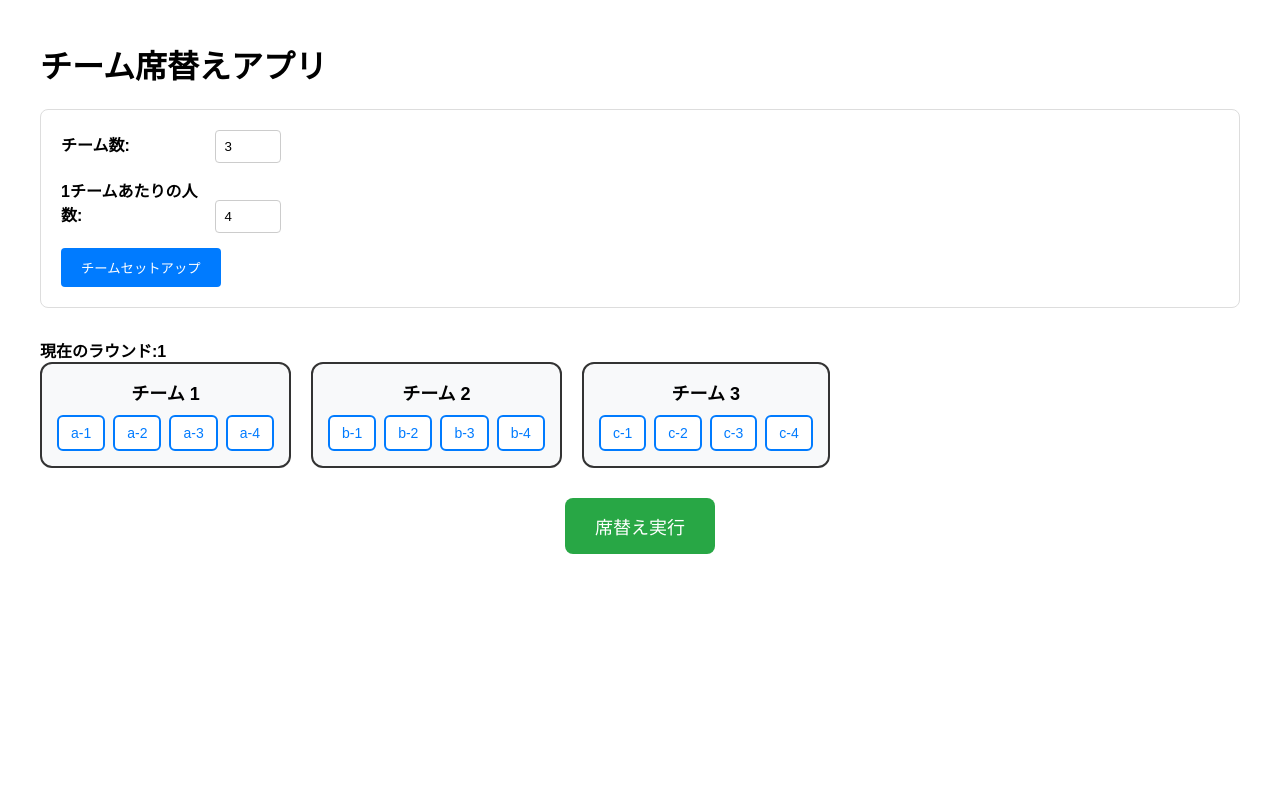
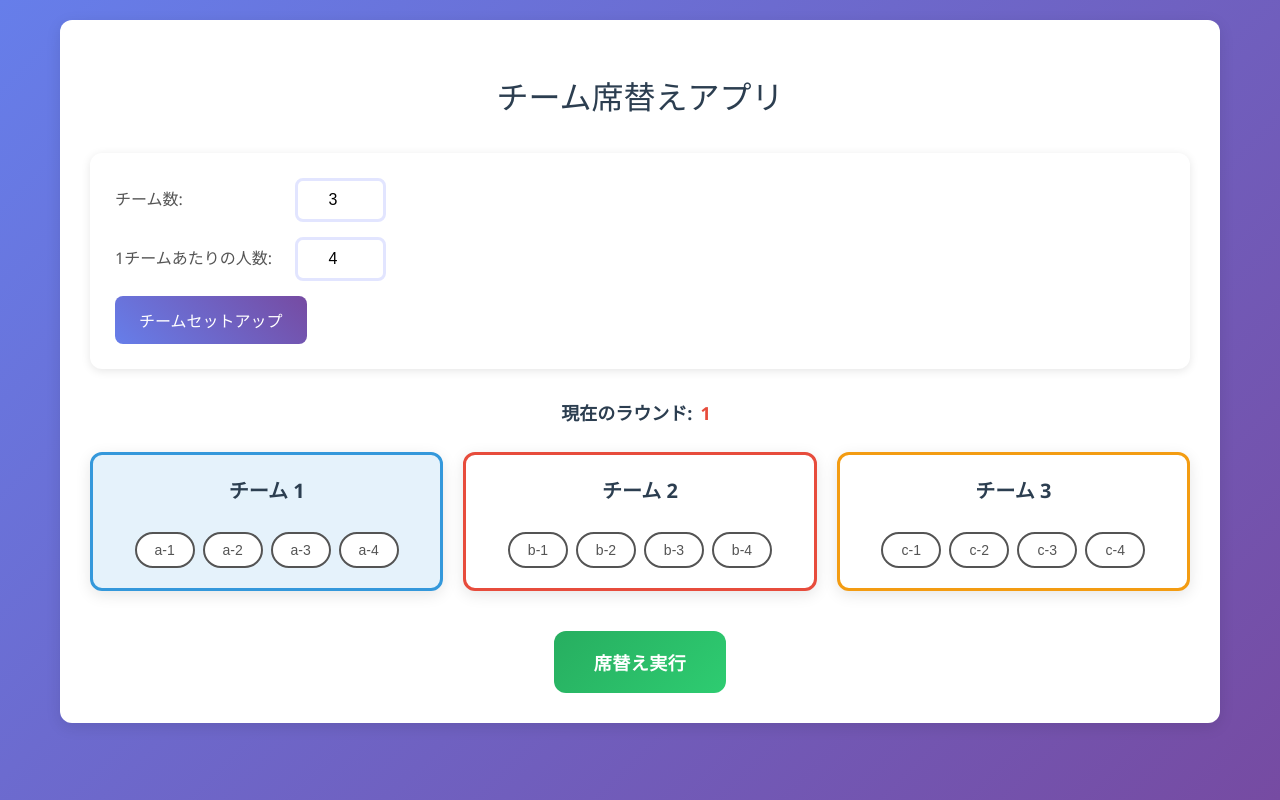
Before and after one commit to Mineyu-GH/team-shuffle-app, a plain HTML site: page index.html in a window 1280 px wide. Both pictures are taken after a click on the button "チームセットアップ". Drawn offline with Linux system fonts and the light colour scheme.

Commit message:
cssの調整

```diff
--- a/app.css
+++ b/app.css
@@ -1,101 +1,248 @@
+* {
+    box-sizing: border-box;
+}
+
+html, body {
+    margin: 0;
+    padding: 0;
+    height: 100%;
+    min-height: 100%;
+}
+
 body {
-    font-family: Arial, sans-serif;
+    font-family: 'Segoe UI', sans-serif;
     max-width: 1200px;
     margin: 0 auto;
     padding: 20px;
+    background: linear-gradient(135deg, #667eea 0%, #764ba2 100%);
+    line-height: 1.6;
 }
+
+h1 {
+    text-align: center;
+    color: #2c3e50;
+    margin-bottom: 30px;
+    font-weight: 300;
+}
+
+.container {
+    background: white;
+    padding: 30px;
+    border-radius: 12px;
+    box-shadow: 0 4px 15px rgba(0,0,0,0.1);
+    margin-bottom: 40px;
+}
+
+/* 入力セクション */
 .input-section {
+    background: white;
     margin-bottom: 30px;
-    padding: 20px;
-    border: 1px solid #ddd;
-    border-radius: 8px;
+    padding: 25px;
+    border-radius: 12px;
+    box-shadow: 0 2px 10px rgba(0,0,0,0.1);
 }
+
 .input-group {
+    display: flex;
+    align-items: center;
     margin-bottom: 15px;
 }
+
 label {
-    display: inline-block;
-    width: 150px;
-    font-weight: bold;
+    min-width: 180px;
+    font-weight: 500;
+    color: #555;
 }
+
 input {
-    padding: 8px;
-    margin-right: 10px;
-    border: 1px solid #ccc;
-    border-radius: 4px;
+    padding: 10px 15px;
+    border: 3px solid #e2e5ff;
+    border-radius: 8px;
+    font-size: 16px;
+    text-align: center;;
+    transition: border-color 0.3s;
+    margin-right: 15px;
 }
+
+input:focus {
+    outline: none;
+    border-color: #3498db;
+}
+
 button {
-    padding: 10px 20px;
-    background-color: #007bff;
+    padding: 12px 24px;
+    /* background: linear-gradient(135deg, #3498db, #2980b9); */
+    background: linear-gradient(45deg, #667eea, #764ba2);
     color: white;
     border: none;
-    border-radius: 4px;
+    border-radius: 8px;
     cursor: pointer;
+    font-size: 16px;
+    font-weight: 500;
+    transition: all 0.3s;
 }
+
 button:hover {
-    background-color: #0056b3;
+    transform: translateY(-2px);
+    box-shadow: 0 4px 12px rgba(52, 152, 219, 0.3);
 }
+
+button:active {
+    transform: translateY(0);
+}
+
+button:disabled {
+    background: #bdc3c7;
+    cursor: not-allowed;
+    transform: none;
+    box-shadow: none;
+}
+
+/* ラウンド表示 */
+.round-count {
+    text-align: center;
+    margin-bottom: 25px;
+    font-size: 18px;
+    color: #2c3e50;
+}
+
+#roundNumber {
+    color: #e74c3c;
+    font-weight: bold;
+    margin-left: 8px;
+}
+
+/* チームコンテナ */
 .teams-container {
-    display: flex;
-    flex-wrap: wrap;
+    display: grid;
+    grid-template-columns: repeat(auto-fit, minmax(250px, 1fr));
     gap: 20px;
     margin-bottom: 30px;
 }
+
 .team-box {
-    border: 2px solid #333;
+    background: white;
     border-radius: 12px;
-    padding: 15px;
-    background-color: #f8f9fa;
-    min-width: 200px;
+    padding: 20px;
+    box-shadow: 0 4px 15px rgba(0,0,0,0.1);
+    border: 3px solid #a7a7a7;
+    transition: transform 0.3s;
 }
+
+/* .team-box:hover {
+    transform: translateY(-3px);
+    box-shadow: 0 6px 20px rgba(0,0,0,0.15);
+} */
+
 .team-title {
-    font-size: 18px;
-    font-weight: bold;
-    margin-bottom: 10px;
+    font-size: 20px;
+    font-weight: 600;
+    margin-bottom: 15px;
     text-align: center;
+    color: #2c3e50;
+    padding-bottom: 10px;
+    /* border-bottom: 2px solid #b2babc; */
 }
+
 .member-buttons {
     display: flex;
     flex-wrap: wrap;
     gap: 8px;
+    justify-content: center;
 }
+
 .member-btn {
-    padding: 8px 12px;
-    border: 2px solid #007bff;
-    background-color: white;
-    color: #007bff;
-    border-radius: 6px;
+    padding: 8px 16px;
+    border: 2px solid #545454;
+    background: white;
+    color: #545454;
+    border-radius: 20px;
     cursor: pointer;
     font-size: 14px;
+    font-weight: 500;
     transition: all 0.3s;
+    min-width: 60px;
 }
+
 .member-btn:hover {
-    background-color: #007bff;
+    background: #545454;
     color: white;
+    transform: scale(1.05);
 }
+
 .member-btn.inactive {
-    background-color: #6c757d;
+    background: #95a5a6;
     color: white;
-    border-color: #6c757d;
-    opacity: 0.6;
+    border-color: #95a5a6;
+    opacity: 0.7;
 }
+
+.member-btn.inactive:hover {
+    background: #7f8c8d;
+    border-color: #7f8c8d;
+    transform: scale(1.02);
+}
+
+/* シャッフルセクション */
 .shuffle-section {
     text-align: center;
-    margin-top: 30px;
+    margin-top: 40px;
 }
+
 .shuffle-btn {
-    padding: 15px 30px;
+    padding: 18px 40px;
     font-size: 18px;
-    background-color: #28a745;
-    color: white;
-    border: none;
-    border-radius: 8px;
-    cursor: pointer;
+    background: linear-gradient(135deg, #27ae60, #2ecc71);
+    border-radius: 12px;
+    font-weight: 600;
+    letter-spacing: 0.5px;
 }
+
 .shuffle-btn:hover {
-    background-color: #218838;
+    background: linear-gradient(135deg, #229954, #27ae60);
 }
-button:disabled {
-    background-color: #6c757d;
-    cursor: not-allowed;
+
+.team-A {
+    border-color: rgb(52, 152, 219);
+    background-color: rgba(52, 152, 219, 0.125);
 }
+
+.team-B {
+    border-color: rgb(231, 76, 60);
+}
+
+.team-C {
+    border-color: rgb(243, 156, 18);
+}
+.team-D {
+    border-color: rgb(142, 68, 173);
+}
+.team-E {
+    border-color: rgb(44, 62, 80);
+}
+
+/* レスポンシブ対応 */
+@media (max-width: 768px) {
+    body {
+        padding: 15px;
+    }
+
+    .input-group {
+        flex-direction: column;
+        align-items: flex-start;
+        gap: 8px;
+    }
+
+    label {
+        min-width: auto;
+    }
+
+    .teams-container {
+        grid-template-columns: 1fr;
+    }
+
+    .shuffle-btn {
+        padding: 15px 30px;
+        font-size: 16px;
+    }
+}
--- a/app.js
+++ b/app.js
@@ -99,7 +99,7 @@ function displayTeams() {
 
     teams.forEach(team => {
         const teamBox = document.createElement('div');
-        teamBox.className = 'team-box';
+        teamBox.className = `team-box team-${team.teamName}`;
 
         const teamTitle = document.createElement('div');
         teamTitle.className = 'team-title';
--- a/index.html
+++ b/index.html
@@ -4,11 +4,14 @@
     <meta charset="UTF-8">
     <meta name="viewport" content="width=device-width, initial-scale=1.0">
     <title>チーム席替えアプリ</title>
-    <script src="app.js"></script>
+    <!-- <script src="https://cdn.tailwindcss.com"></script> -->
     <link rel="stylesheet" href="app.css">
 </head>
 <body>
+    <div class="container">
+        <div class="header">
             <h1>チーム席替えアプリ</h1>
+        </div>
 
         <div class="input-section">
             <div class="input-group">
@@ -22,13 +25,20 @@
             <button onclick="initializeTeams()">チームセットアップ</button>
 
         </div>
+        <div class="round-display">
+            <div id="roundCount" class="round-count"><strong id="roundLabel"></strong><span id="roundNumber"></span></div>
+        </div>
+        <div class="main-display">
 
-    <div id="roundCount" class="round-count"><strong id="roundLabel"></strong><span id="roundNumber"></span></div>
+
             <div id="teamsDisplay" class="teams-container"></div>
 
             <div class="shuffle-section">
                 <button disabled id="shuffleBtn" class="shuffle-btn" onclick="shuffleTeams()">席替え実行</button>
             </div>
+        </div>
 
+    </div>
+    <script src="app.js"></script>
 </body>
 </html>
```
Lines whose indentation alone changed are shown as unchanged.
